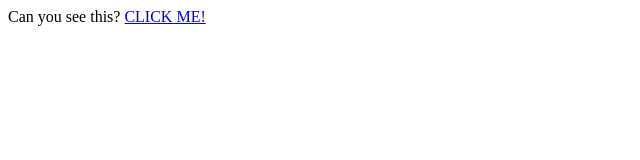
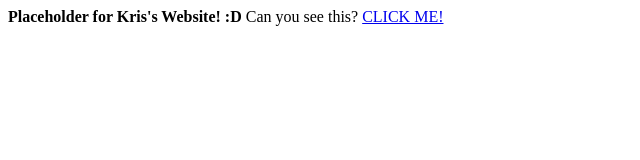
Before and after one commit to MandLRPG/MandLRPG.github.io, a plain HTML site: page index.html in a window 1280 px wide. Shown: the whole page, without its empty margins (0-640 px from the left). Drawn offline with Linux system fonts and the light colour scheme.

Commit message:
Added new title

```diff
--- a/index.html
+++ b/index.html
@@ -1,5 +1,7 @@
 <html>
 <body>
+
+<b><font-size="+3">Placeholder for Kris's Website! :D</font></b>
 
 <h>Can you see this?</h>
 <a href="/pictures/hb2244-big.gif">CLICK ME!</a>
```
